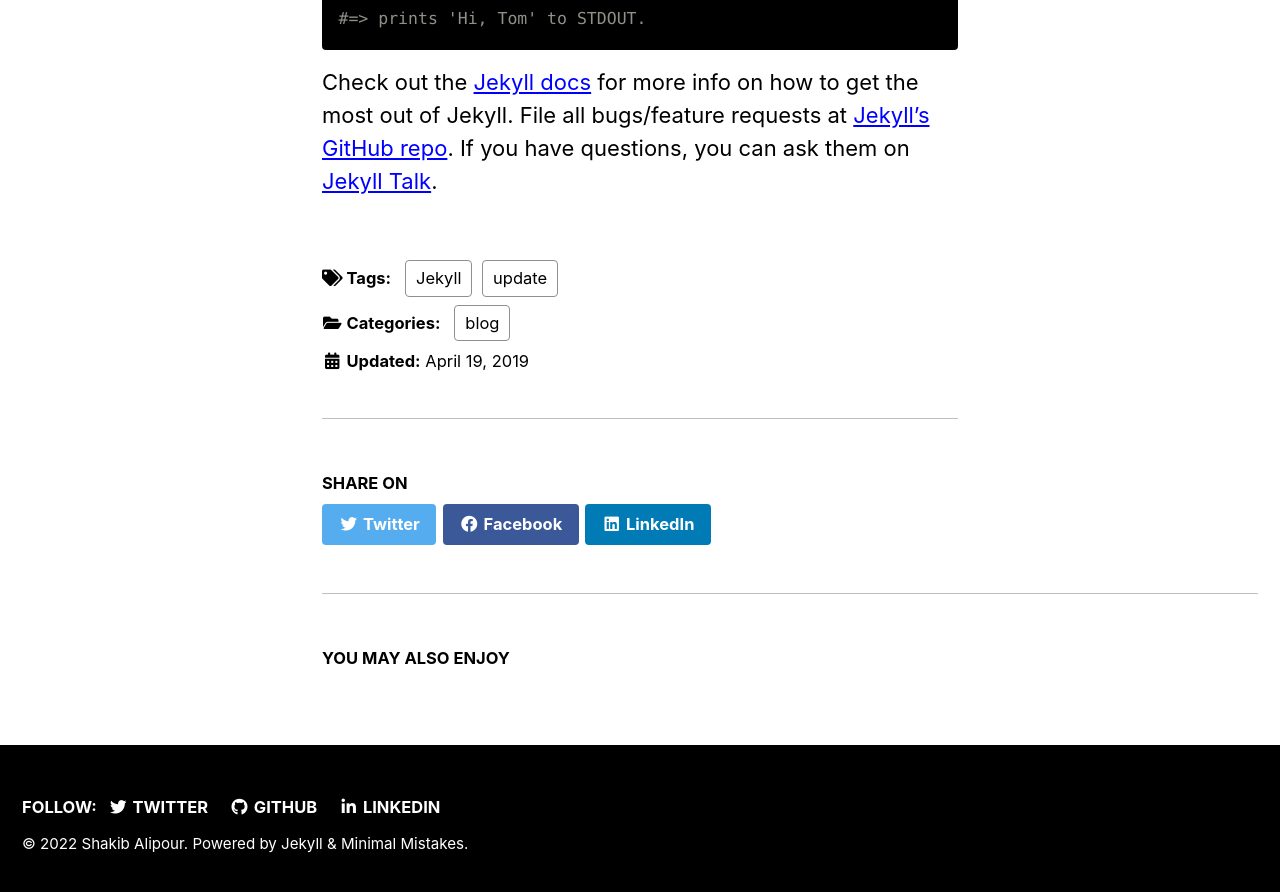
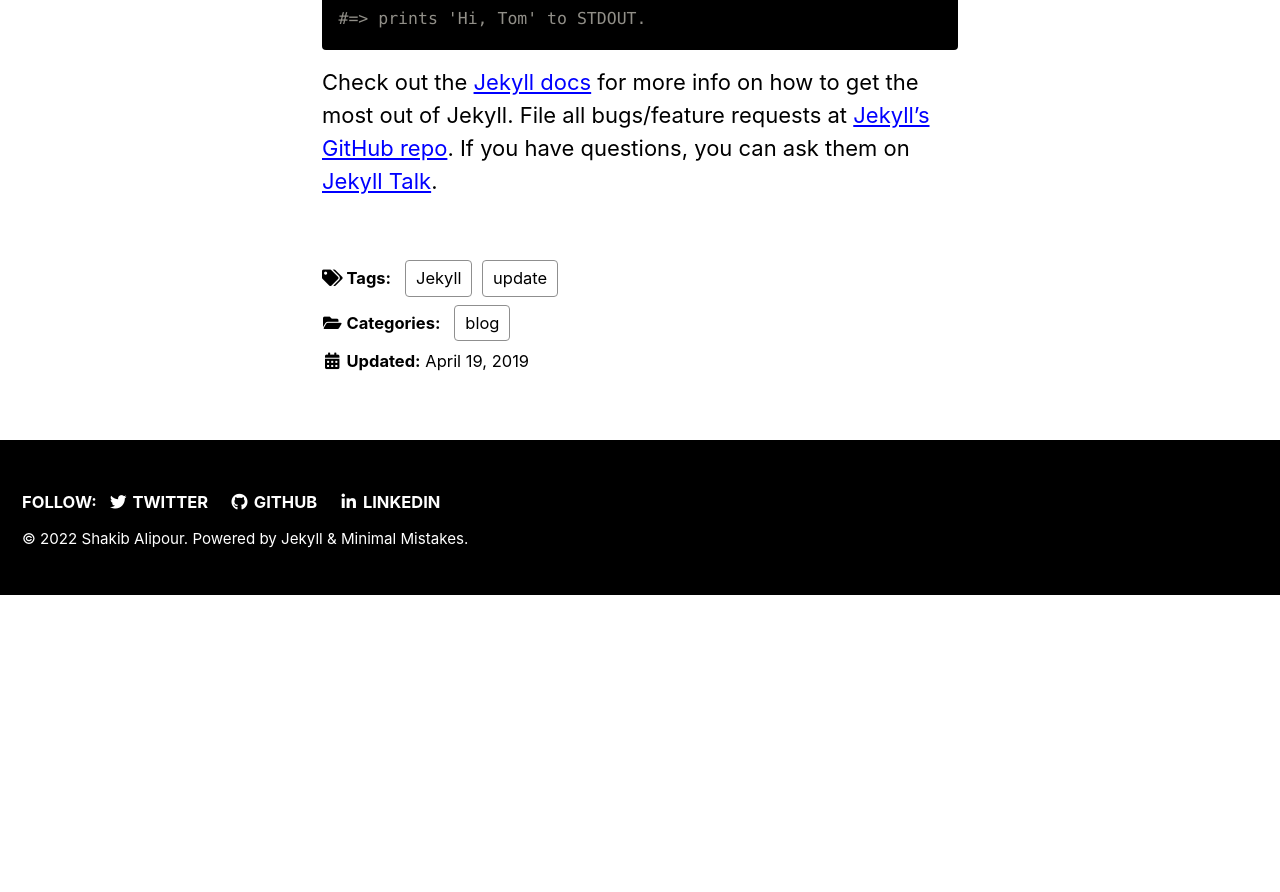
Before and after one commit to shkyb/shkyb.github.io, a Jekyll site: the page built from _posts/2022-01-01-Hello.md, in a window 1280 px wide and 900 px high, scrolled down 710 px. Shown: the top 892 px of the window. Built offline with Jekyll 4.4.1, drawn with Linux system fonts in a browser that asks for light colours; cached includes are drawn as plain includes; after the commit the page ends 1305 px from its top, so only the background shows below that; some of the changed lines change nothing that is shown.

Commit message:
posr layout defaults changed: share, comments -> off added meta=false

```diff
--- a/_config.yml
+++ b/_config.yml
@@ -294,9 +294,10 @@
       author_profile: # true
       read_time: # true
       comments: # true
-      share: true
-      related: true
+      share: # true
+      related: # true
       show_date: # true
+      meta: false
  # _pages
   - scope:
       path: ""
```
